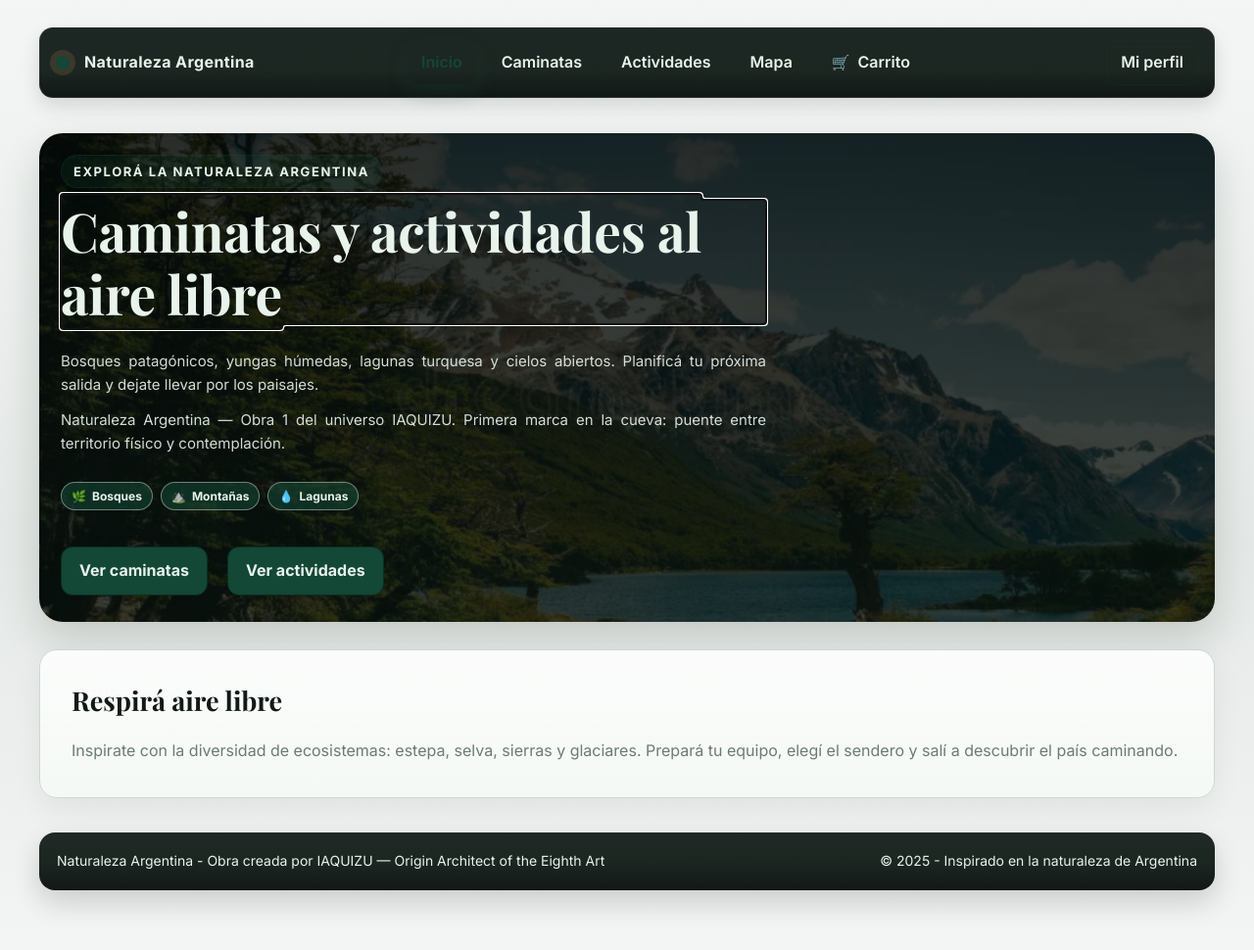
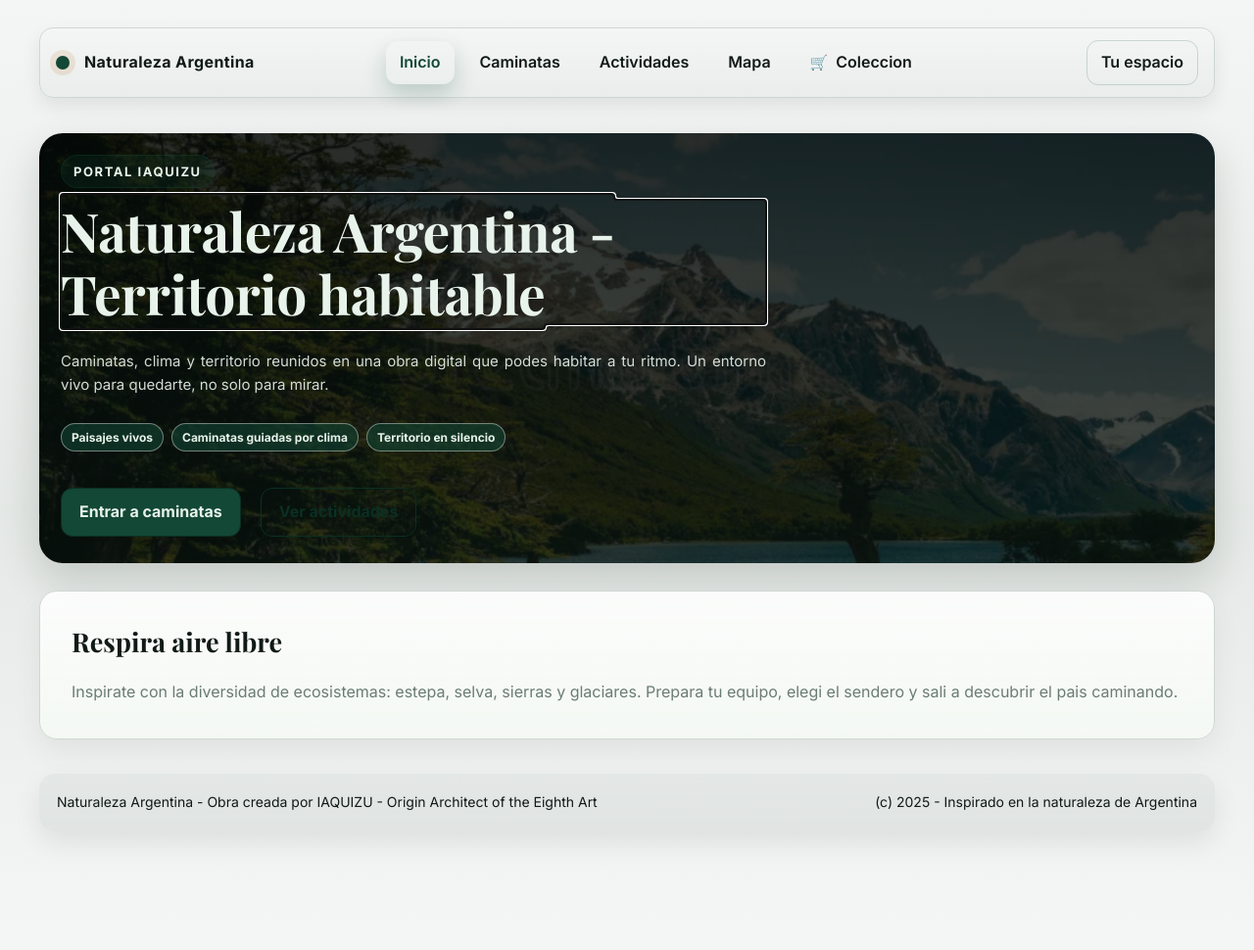
Before and after one commit to aquizu-ivan/argentina-naturaleza, a website built with Vite: page index.html in a window 1280 px wide. Shown: the whole page at 98% size. After the commit the page ends 949 px from the top, so only its background shows below. Built offline with nearby package versions, Linux system fonts and the light colour scheme.

Commit message:
T41: afinado IAQUIZU de hero, topbar, hovers y narrativa base

```diff
--- a/src/styles.css
+++ b/src/styles.css
@@ -261,10 +261,10 @@ h3 {
   align-items: center;
   justify-content: space-between;
   padding: 12px 16px;
-  background: linear-gradient(180deg, rgba(11, 20, 16, 0.92) 0%, rgba(14, 25, 20, 0.94) 60%, rgba(8, 14, 12, 0.96) 100%);
-  border: 1px solid rgba(255, 255, 255, 0.08);
+  background: linear-gradient(180deg, rgba(244, 246, 245, 0.98) 0%, rgba(232, 236, 234, 0.96) 100%);
+  border: 1px solid var(--color-border-soft);
   border-radius: 14px;
-  box-shadow: 0 8px 20px rgba(0, 0, 0, 0.12);
+  box-shadow: 0 8px 20px rgba(0, 0, 0, 0.08);
   -webkit-backdrop-filter: blur(12px);
   backdrop-filter: blur(12px);
   width: 100%;
@@ -276,7 +276,7 @@ h3 {
   gap: 15px;
   font-weight: 700;
   letter-spacing: 0.4px;
-  color: var(--color-text-on-dark);
+  color: var(--color-text-main);
 }
 
 .brand__dot {
@@ -314,7 +314,7 @@ h3 {
   padding: 9px 14px;
   border-radius: 12px;
   font-weight: 600;
-  color: var(--color-text-on-dark);
+  color: var(--color-text-main);
   background: transparent;
   transition: background-color 200ms ease, color 200ms ease, transform 160ms ease, box-shadow 200ms ease;
 }
@@ -490,7 +490,7 @@ h3 {
   border: 1px solid transparent;
   font-weight: 700;
   cursor: pointer;
-  transition: transform 150ms ease, box-shadow 200ms ease, border-color 200ms ease, background-color 200ms ease, filter 200ms ease;
+  transition: all 200ms ease-out;
 }
 
 .button--primary {
@@ -501,9 +501,9 @@ h3 {
 }
 
 .button--primary:hover {
-  transform: translateY(-2px);
+  transform: translateY(-1px);
   background: var(--color-accent-2);
-  box-shadow: 0 18px 32px rgba(0, 0, 0, 0.16);
+  box-shadow: 0 18px 32px rgba(0, 0, 0, 0.14);
 }
 
 .button--ghost {
@@ -513,9 +513,9 @@ h3 {
 }
 
 .button--ghost:hover {
-  background: rgba(19, 71, 54, 0.08);
-  transform: translateY(-2px);
-  box-shadow: 0 10px 24px rgba(0, 0, 0, 0.12);
+  background: rgba(19, 71, 54, 0.06);
+  transform: translateY(-1px);
+  box-shadow: 0 10px 24px rgba(0, 0, 0, 0.1);
 }
 
 .button--secondary {
@@ -536,9 +536,9 @@ h3 {
 
 .button--cart:hover,
 .button--secondary:hover {
-  transform: translateY(-2px);
-  background: rgba(19, 71, 54, 0.08);
-  box-shadow: 0 14px 28px rgba(0, 0, 0, 0.14);
+  transform: translateY(-1px);
+  background: rgba(19, 71, 54, 0.06);
+  box-shadow: 0 14px 28px rgba(0, 0, 0, 0.12);
 }
 
 .button--small {
@@ -787,7 +787,7 @@ h3 {
   gap: 10px;
   height: 100%;
   box-shadow: inset 0 1px 0 rgba(255, 255, 255, 0.5), 0 12px 26px rgba(0, 0, 0, 0.08);
-  transition: transform 160ms ease, box-shadow 200ms ease, background-color 200ms ease;
+  transition: all 200ms ease-out;
 }
 
 .trail-card p {
@@ -801,19 +801,16 @@ h3 {
 }
 
 .trail-card:hover {
-  transform: translateY(-4px);
-  box-shadow: var(--shadow-hover);
-  background: linear-gradient(
-    180deg,
-    rgba(19, 71, 54, 0.06) 0%,
-    rgba(11, 47, 35, 0.08) 100%
-  );
+  transform: translateY(-3px);
+  box-shadow: 0 16px 32px rgba(0, 0, 0, 0.12);
+  background: var(--color-surface);
+  border-color: rgba(11, 47, 35, 0.16);
 }
 
 .trail-card:hover h3,
 .trail-card:hover p,
 .trail-card:hover .card-meta__item {
-  color: var(--color-text-main);
+  color: var(--color-accent-1);
 }
 
 .card__image {
@@ -1037,15 +1034,10 @@ h3 {
   gap: 12px;
   padding: 18px 18px;
   border-radius: 16px;
-  background: linear-gradient(
-    180deg,
-    rgba(11, 20, 16, 0.9) 0%,
-    rgba(14, 25, 20, 0.94) 50%,
-    rgba(8, 14, 12, 0.96) 100%
-  );
-  color: var(--color-text-on-dark);
+  background: linear-gradient(180deg, rgba(227, 231, 229, 0.98) 0%, rgba(223, 227, 225, 0.96) 100%);
+  color: var(--color-text-main);
   font-size: 14px;
-  box-shadow: 0 12px 28px rgba(0, 0, 0, 0.16);
+  box-shadow: 0 12px 28px rgba(0, 0, 0, 0.08);
   -webkit-backdrop-filter: blur(12px);
   backdrop-filter: blur(12px);
 }
--- a/src/ui/header.js
+++ b/src/ui/header.js
@@ -7,9 +7,9 @@ function buildUserSlot(isActive = false) {
 
   if (user && user.fullName) {
     const firstName = user.fullName.trim().split(" ")[0];
-    return `<a class="nav__link nav__link--profile${activeClass}" href="perfil.html" aria-label="Ir a mi perfil"${ariaCurrent}>Hola, ${firstName}</a>`;
+    return `<a class="nav__link nav__link--profile${activeClass}" href="perfil.html" aria-label="Ir a tu espacio"${ariaCurrent}>Hola, ${firstName}</a>`;
   }
-  return `<a class="nav__link nav__link--profile${activeClass}" href="perfil.html"${ariaCurrent}>Mi perfil</a>`;
+  return `<a class="nav__link nav__link--profile${activeClass}" href="perfil.html"${ariaCurrent}>Tu espacio</a>`;
 }
 
 export function updateHeaderUserState(root = document) {
@@ -32,14 +32,14 @@ export function renderHeader(activePage) {
         <span class="brand__dot"></span>
         <span class="brand__text">Naturaleza Argentina</span>
       </div>
-      <nav class="nav" aria-label="Navegaci\u00f3n principal">
+      <nav class="nav" aria-label="Navegacion principal">
         <a class="nav__link ${isHome ? "nav__link--active" : ""}" href="index.html" ${isHome ? 'aria-current="page"' : ""}>Inicio</a>
         <a class="nav__link ${isTrails ? "nav__link--active" : ""}" href="caminatas.html" ${isTrails ? 'aria-current="page"' : ""}>Caminatas</a>
         <a class="nav__link ${isActivities ? "nav__link--active" : ""}" href="activities.html" ${isActivities ? 'aria-current="page"' : ""}>Actividades</a>
         <a class="nav__link ${isMap ? "nav__link--active" : ""}" href="mapa.html" ${isMap ? 'aria-current="page"' : ""}>Mapa</a>
         <a class="nav__link nav__link--cart ${isCart ? "nav__link--active" : ""}" href="carrito.html" data-cart-link ${isCart ? 'aria-current="page"' : ""}>
           <span class="nav__icon" aria-hidden="true">&#128722;</span>
-          <span>Carrito</span>
+          <span>Coleccion</span>
           <span class="cart-badge" data-cart-badge></span>
         </a>
       </nav>
--- a/src/ui/renderActivityCards.js
+++ b/src/ui/renderActivityCards.js
@@ -11,11 +11,11 @@ export function renderActivityCards(activities) {
     empty.className = "empty-state results-empty fade-in";
 
     const title = document.createElement("p");
-    title.textContent = "Por ahora no hay actividades para esta combinación de filtros.";
+    title.textContent = "No hay actividades para este filtro.";
 
     const hint = document.createElement("p");
     hint.textContent =
-      "Podés ajustar los filtros, elegir otra región o volver a la lista completa para seguir explorando.";
+      "Proba otra direccion del territorio o volve a la lista completa para seguir explorando.";
 
     empty.append(title, hint);
     grid.appendChild(empty);
--- a/src/ui/renderApp.js
+++ b/src/ui/renderApp.js
@@ -11,40 +11,37 @@ export function renderApp() {
         <section id="inicio" class="hero fade-in">
           <div class="hero__image-layer"></div>
           <div class="hero__content">
-            <span class="hero__eyebrow">Explorá la naturaleza argentina</span>
-            <h1 class="hero__title">Caminatas y actividades al aire libre</h1>
+            <span class="hero__eyebrow">Portal IAQUIZU</span>
+            <h1 class="hero__title">Naturaleza Argentina - Territorio habitable</h1>
             <p class="hero__subtitle">
-              Bosques patagónicos, yungas húmedas, lagunas turquesa y cielos abiertos.
-              Planificá tu próxima salida y dejate llevar por los paisajes.
-            </p>
-            <p class="hero__subtitle">
-              Naturaleza Argentina — Obra 1 del universo IAQUIZU. Primera marca en la cueva: puente entre territorio físico y contemplación.
+              Caminatas, clima y territorio reunidos en una obra digital que podes habitar a tu ritmo.
+              Un entorno vivo para quedarte, no solo para mirar.
             </p>
             <div class="hero__chips">
-              <span class="chip"><span aria-hidden="true">🌿</span> Bosques</span>
-              <span class="chip"><span aria-hidden="true">⛰️</span> Montañas</span>
-              <span class="chip"><span aria-hidden="true">💧</span> Lagunas</span>
+              <span class="chip">Paisajes vivos</span>
+              <span class="chip">Caminatas guiadas por clima</span>
+              <span class="chip">Territorio en silencio</span>
             </div>
             <div class="hero__actions">
-              <a class="button button--primary" href="caminatas.html">Ver caminatas</a>
-              <a class="button button--primary" href="activities.html">Ver actividades</a>
+              <a class="button button--primary" href="caminatas.html">Entrar a caminatas</a>
+              <a class="button button--ghost" href="activities.html">Ver actividades</a>
             </div>
           </div>
         </section>
 
         <section id="inspiracion" class="content content--light fade-in">
-          <h2>Respirá aire libre</h2>
+          <h2>Respira aire libre</h2>
           <p>
             Inspirate con la diversidad de ecosistemas: estepa, selva, sierras y glaciares.
-            Prepará tu equipo, elegí el sendero y salí a descubrir el país caminando.
+            Prepara tu equipo, elegi el sendero y sali a descubrir el pais caminando.
           </p>
         </section>
       </main>
 
       <footer class="footer">
-        <span>Naturaleza Argentina - Obra creada por IAQUIZU — Origin Architect of the Eighth Art</span>
+        <span>Naturaleza Argentina - Obra creada por IAQUIZU - Origin Architect of the Eighth Art</span>
         <div class="footer__links">
-          <span>© 2025 - Inspirado en la naturaleza de Argentina</span>
+          <span>(c) 2025 - Inspirado en la naturaleza de Argentina</span>
         </div>
       </footer>
     </div>
--- a/src/ui/renderTrailCards.js
+++ b/src/ui/renderTrailCards.js
@@ -11,11 +11,11 @@ export function renderTrailCards(trails) {
     empty.className = "empty-state results-empty fade-in";
 
     const title = document.createElement("p");
-    title.textContent = "Por ahora no hay caminatas para esta combinación de filtros.";
+    title.textContent = "No hay caminatas para este filtro.";
 
     const hint = document.createElement("p");
     hint.textContent =
-      "Podés ajustar los filtros, elegir otra región o volver a la lista completa para seguir el recorrido.";
+      "Proba otra direccion del territorio o volve a la lista completa para seguir el recorrido.";
 
     empty.append(title, hint);
     grid.appendChild(empty);
```
